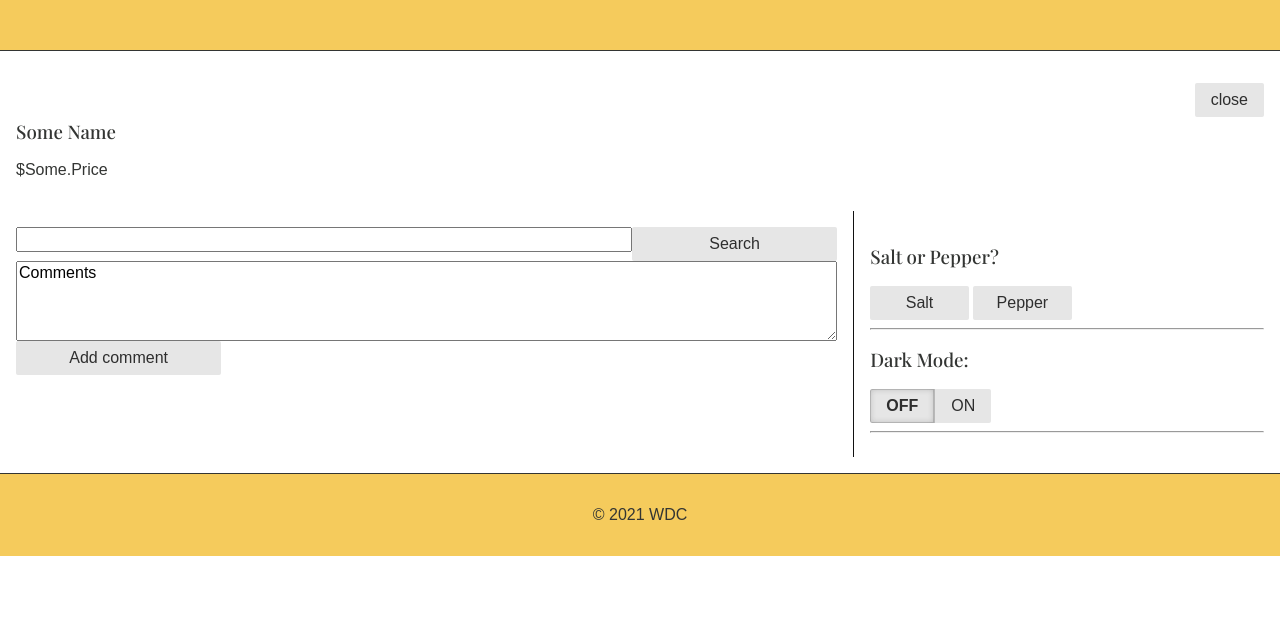
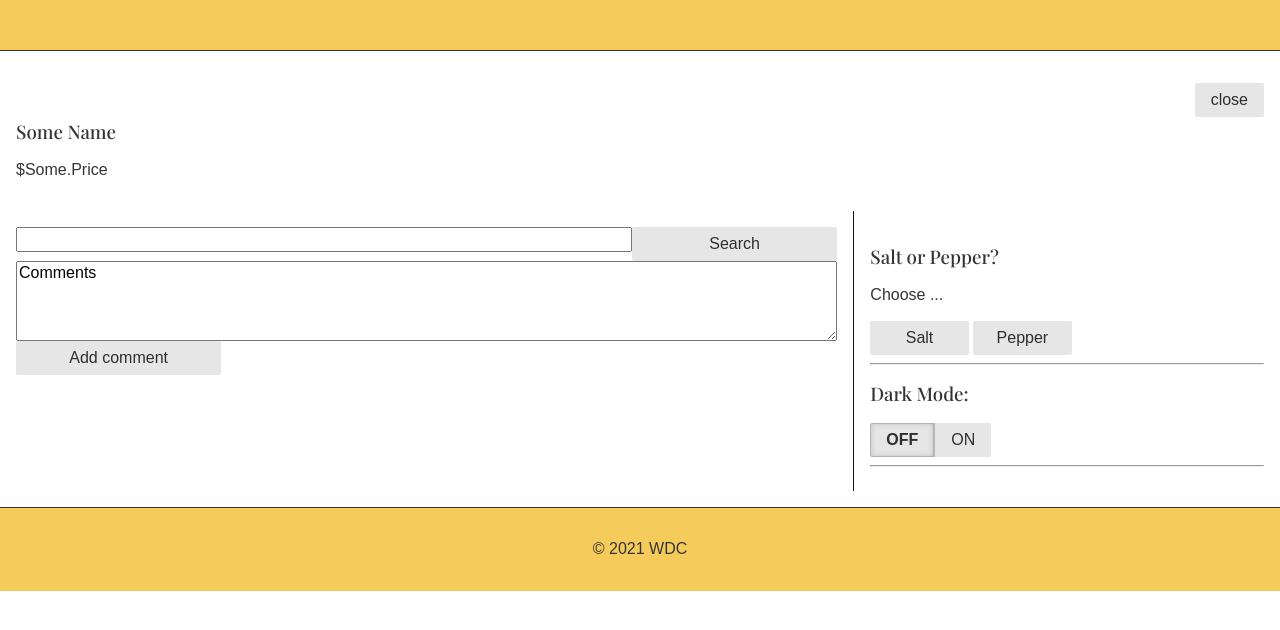
Before and after one commit to Metaphly/A-copy-of-my-work, a plain HTML site: page wdc/prac6/prac6.html in a window 1280 px wide. Shown: the part 98-728 px from the top of the page. Drawn offline with nearby package versions, Linux system fonts and the light colour scheme.

Commit message:
Sat, Apr 30, 2022, 6:42 AM +00:00

```diff
--- a/wdc/prac6/prac6.html
+++ b/wdc/prac6/prac6.html
@@ -61,7 +61,7 @@
 
                     <h3>Salt or Pepper?</h3>
                     <!-- TASK 1.1 -->
-                    <p id="sp"></p>
+                    <p id="sp">{{choose}}</p>
                     <button class="pure-button pure-u-1-4" onclick="vueinst.choose='Salt';">Salt</button>
                     <button class="pure-button pure-u-1-4" onclick="vueinst.choose='Pepper!';">Pepper</button>
 
--- a/wdc/prac6/prac6.js
+++ b/wdc/prac6/prac6.js
@@ -42,12 +42,8 @@ const SPECIALS = [
 ];
 
 var vueinst = new Vue({
-
-});
-
-var app = new Vue({
     el: '#sp',
     data: {
-      message: 'Hello Vue!'
+        choose: 'Choose ...'
     }
-  })
+});
```
